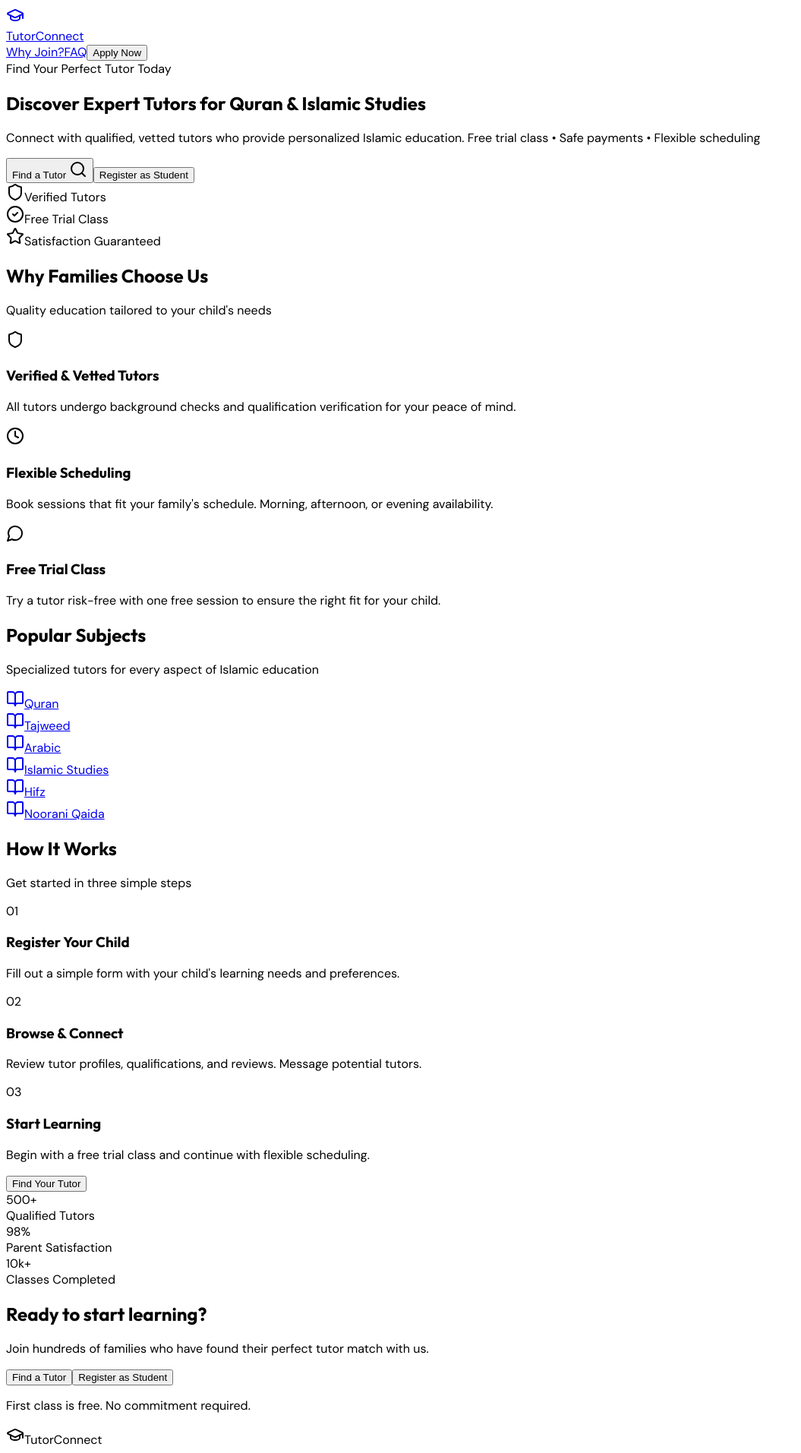
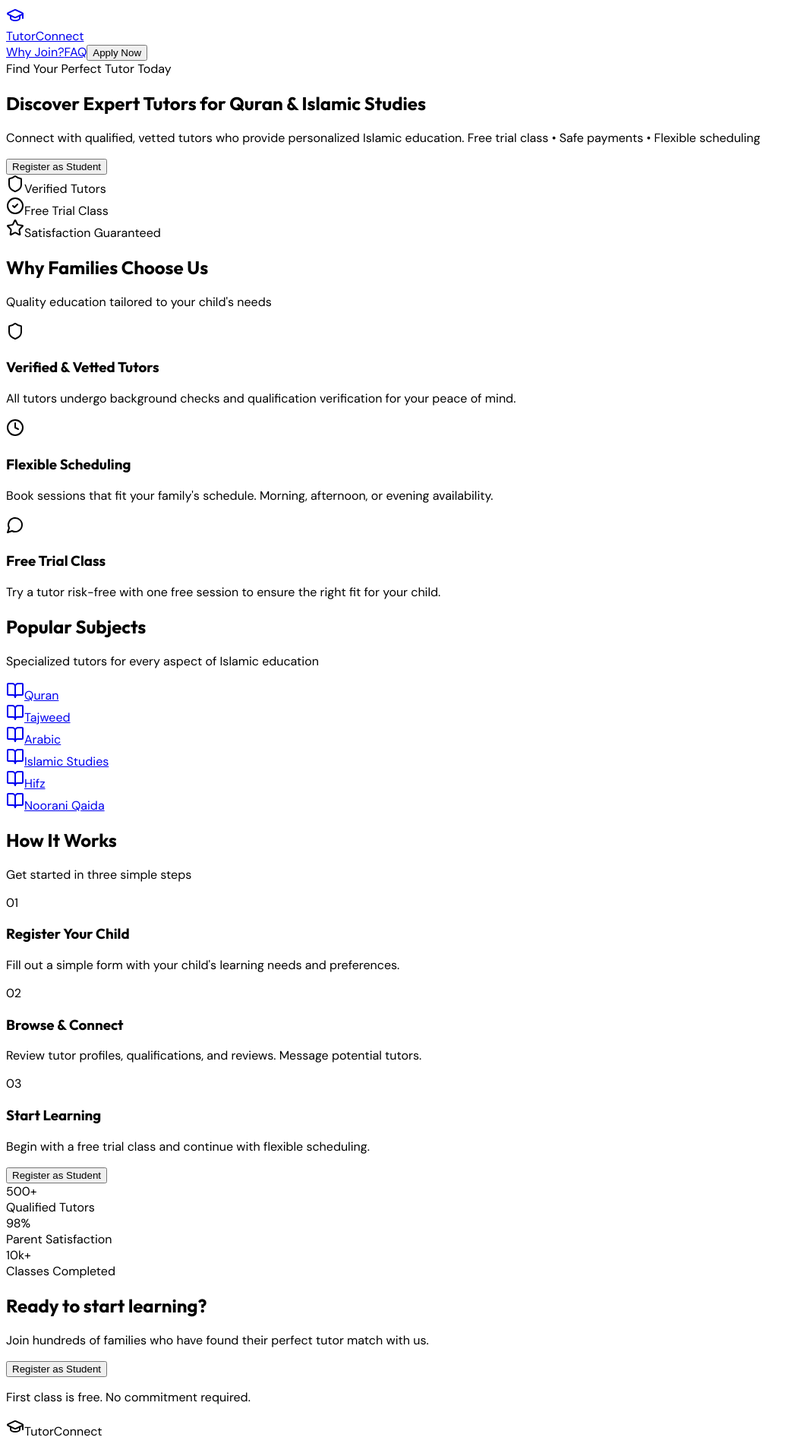
Before and after one commit to mehmoodyahya74/parents-application, a React (Vite) app in the folder client/: page / in a window 1280 px wide. Shown: the top 1913 px of the page at 76% size, without its empty margins (0-1055 px from the left). Built offline with nearby package versions, Linux system fonts and the light colour scheme; a web font is replaced by a local one.

Commit message:
Update Home.tsx

```diff
--- a/client/src/pages/Home.tsx
+++ b/client/src/pages/Home.tsx
@@ -36,16 +36,9 @@ export default function Home() {
               Free trial class • Safe payments • Flexible scheduling
             </p>
 
-            <div className="flex flex-col sm:flex-row items-center justify-center gap-4">
-              {/* Find a Tutor - Now the main/primary button */}
-              <Link href="/find-tutor">
-                <button className="w-full sm:w-auto px-8 py-4 rounded-xl bg-primary text-white font-bold text-lg shadow-lg shadow-primary/25 hover:shadow-xl hover:shadow-primary/30 hover:-translate-y-1 transition-all duration-300 flex items-center justify-center gap-2">
-                  Find a Tutor <Search className="w-5 h-5" />
-                </button>
-              </Link>
-              {/* Register as Student - Now the secondary button */}
+            <div className="flex flex-col items-center justify-center">
               <Link href="/apply">
-                <button className="w-full sm:w-auto px-8 py-4 rounded-xl bg-white text-slate-700 font-bold text-lg border border-slate-200 shadow-sm hover:border-slate-300 hover:bg-slate-50 transition-all duration-300">
+                <button className="px-8 py-4 rounded-xl bg-primary text-white font-bold text-lg shadow-lg shadow-primary/25 hover:shadow-xl hover:shadow-primary/30 hover:-translate-y-1 transition-all duration-300">
                   Register as Student
                 </button>
               </Link>
@@ -170,9 +163,9 @@ export default function Home() {
           </div>
 
           <div className="text-center mt-12">
-            <Link href="/find-tutor">
+            <Link href="/apply">
               <button className="px-8 py-4 rounded-xl bg-primary text-white font-bold text-lg hover:bg-primary/90 transition-all duration-200 shadow-lg shadow-primary/25">
-                Find Your Tutor
+                Register as Student
               </button>
             </Link>
           </div>
@@ -223,14 +216,9 @@ export default function Home() {
               <p className="text-slate-300 text-lg mb-8">
                 Join hundreds of families who have found their perfect tutor match with us.
               </p>
-              <div className="flex flex-col sm:flex-row gap-4 justify-center">
-                <Link href="/find-tutor">
+              <div className="flex flex-col items-center justify-center">
+                <Link href="/apply">
                   <button className="px-8 py-4 rounded-xl bg-primary text-white font-bold text-lg hover:bg-primary/90 hover:scale-105 transition-all duration-200 shadow-lg shadow-primary/25">
-                    Find a Tutor
-                  </button>
-                </Link>
-                <Link href="/apply">
-                  <button className="px-8 py-4 rounded-xl bg-white/10 text-white font-bold text-lg border border-white/20 hover:bg-white/20 hover:scale-105 transition-all duration-200">
                     Register as Student
                   </button>
                 </Link>
```
